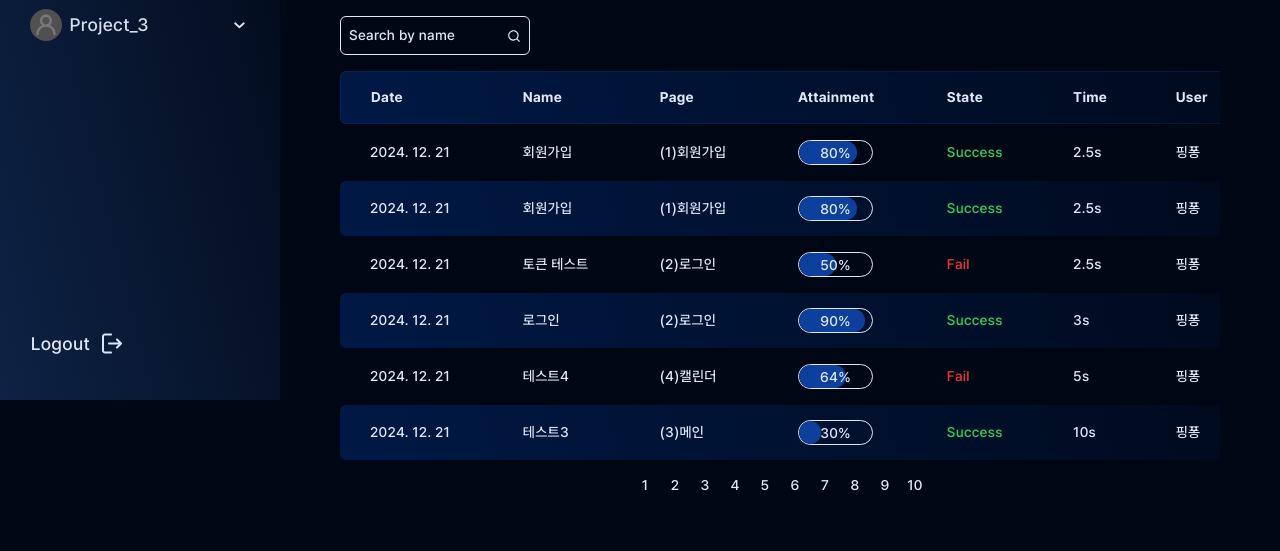
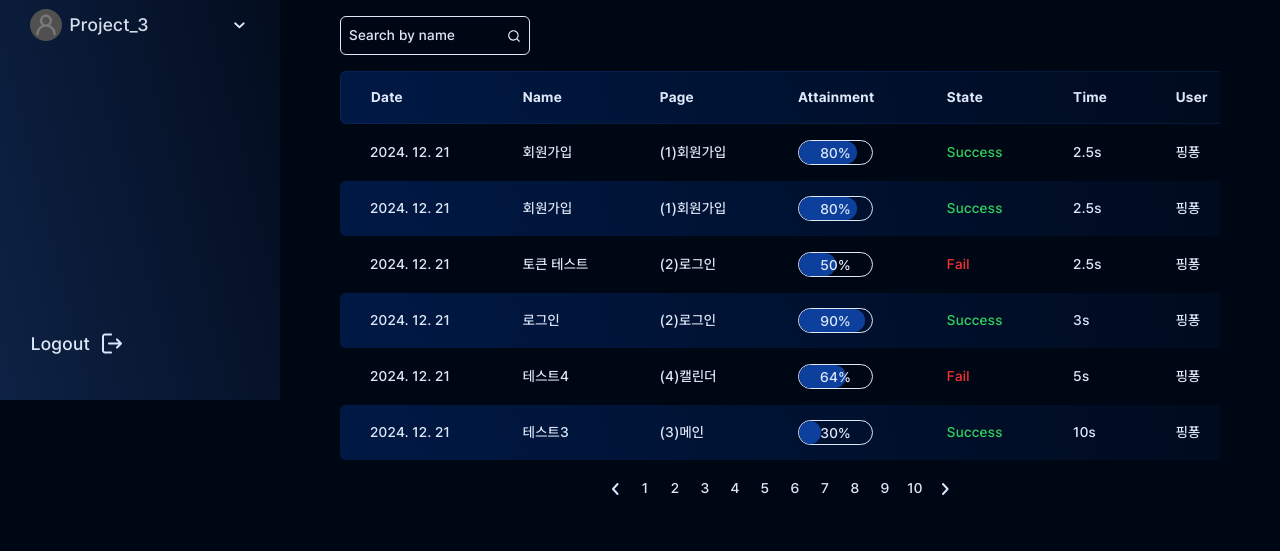
Before and after one commit to QASTUDIODEV/WEB_QASTUDIO, a React (Vite) app: page /project/dashboard/1 in a window 1280 px wide. Shown: the part 400-951 px from the top of the page. Built offline with nearby package versions, Linux system fonts and the light colour scheme; no server answers.

Commit message:
feat: icon 수정

```diff
--- a/src/components/dashboard/table/table.style.ts
+++ b/src/components/dashboard/table/table.style.ts
@@ -2,7 +2,7 @@
 
 const TableContainer = styled.div`
   ${({ theme }) => theme.align.column_center};
-  gap: 12px;
+  gap: 15px;
   width: 100%;
 
   ${({ theme }) => theme.text.medium_14};
```
Also changed, not shown: src/assets/icons/arrow_left.svg, src/assets/icons/arrow_right.svg.
